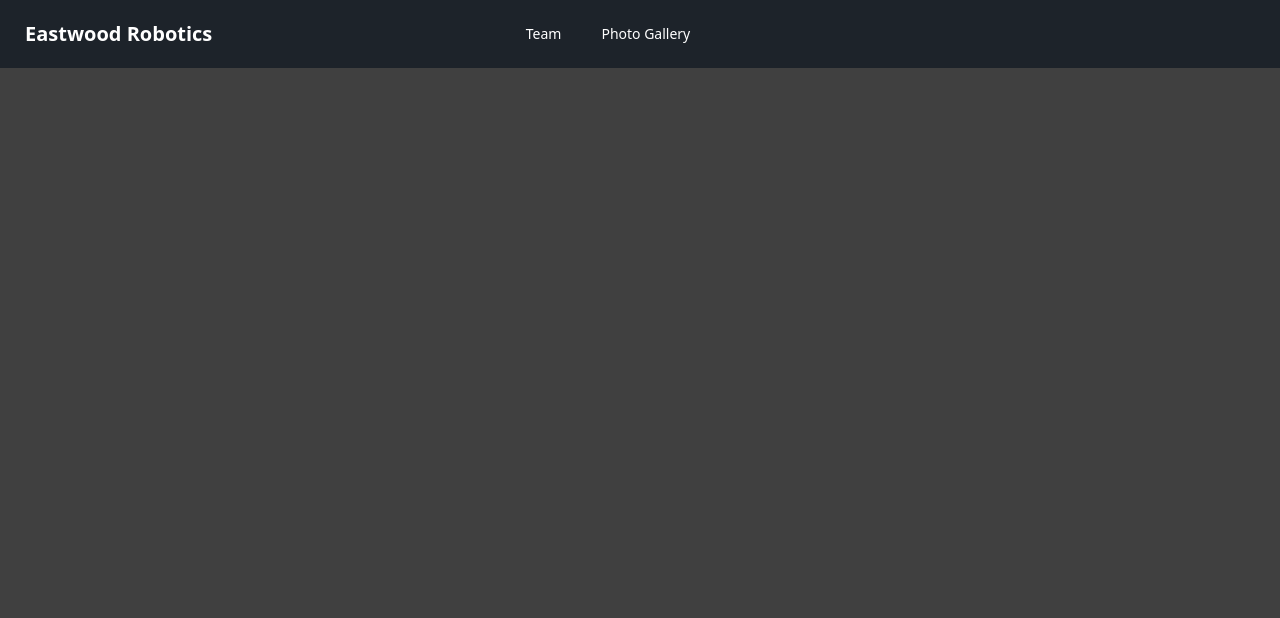
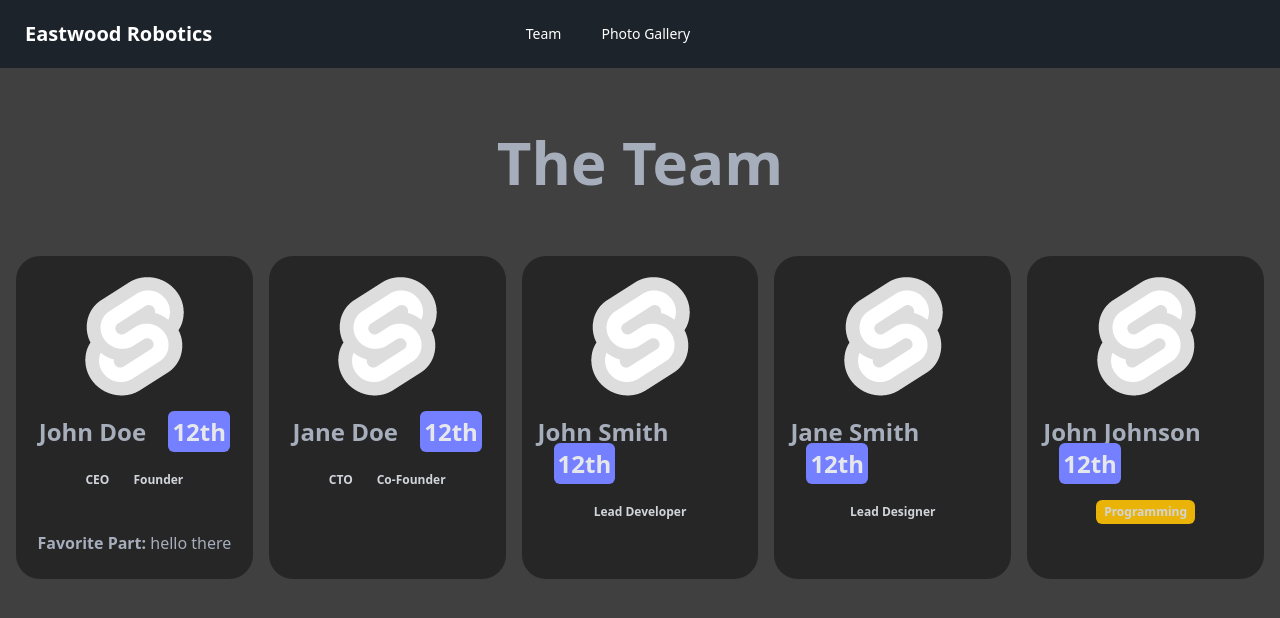
Before and after one commit to mazylol/eastwood-robotics-2024, a SvelteKit app: page /team in a window 1280 px wide. Shown: the top 618 px of the page. Built offline with nearby package versions, Linux system fonts and the light colour scheme; some icons are missing.

Commit message:
team page cards + formatting (30min)

```diff
--- /dev/null
+++ b/src/components/TeamCard.svelte
@@ -0,0 +1,58 @@
+<script lang="ts">
+	type TeamCardProps = {
+		name: string;
+		grade: number;
+		roles: string[];
+		image: string;
+	};
+
+	export let props: TeamCardProps;
+
+	props.roles = props.roles.sort();
+
+	function roleToColor(role: string) {
+		switch (role) {
+			case 'Programming':
+				return 'bg-yellow-500';
+			case 'Website':
+				return 'bg-purple-500';
+			case 'Construction':
+				return 'bg-blue-500';
+			case 'Marketing':
+				return 'bg-green-500';
+			case 'Video':
+				return 'bg-red-500';
+			case 'Engineering Notebook':
+				return 'bg-cyan-500';
+			case 'Driver':
+				return 'bg-gray-500';
+			case 'Spotter':
+				return 'bg-lime-500';
+			case 'T-Shirt':
+				return 'bg-rose-500';
+		}
+	}
+</script>
+
+<div class="flex flex-col items-center p-4 bg-neutral-800 rounded-3xl">
+	<img src={props.image} alt={props.name} class="rounded-full w-32 h-32" />
+	<h2 class="text-2xl font-bold mt-4">
+		{props.name}
+		<span class="ml-4 bg-primary p-1 rounded-md text-gray-200">
+			{props.grade}th
+		</span>
+	</h2>
+	<ul
+		class="sm:text-sm md:text-md lg:text-lg font-semibold flex-wrap flex flex-row text-gray-300 mt-4 justify-center"
+	>
+		{#each props.roles as role}
+			<li class={`py-1 px-2 mx-1 my-1 text-xs rounded-md ${roleToColor(role)}`}>
+				{role}
+			</li>
+		{/each}
+	</ul>
+	<hr class="my-4 border-b-2 border-gray-500" />
+	{#if $$slots.default}
+		<p><b>Favorite Part: </b><slot class="text-gray-700" /></p>
+	{/if}
+</div>
--- a/src/lib/scroll.ts
+++ b/src/lib/scroll.ts
@@ -1,5 +1,5 @@
 export function smoothScroll(id: string) {
-    document.querySelector(id)?.scrollIntoView({
-        behavior: "smooth",
-    });
+	document.querySelector(id)?.scrollIntoView({
+		behavior: 'smooth'
+	});
 }
--- a/src/routes/team/+page.svelte
+++ b/src/routes/team/+page.svelte
@@ -0,0 +1,51 @@
+<script lang="ts">
+	import TeamCard from '../../components/TeamCard.svelte';
+</script>
+
+<main title="Team">
+	<h1 class="text-center mt-16 text-6xl font-bold">The Team</h1>
+	<div class="grid sm:grid-cols-2 md:grid-cols-3 xl:grid-cols-5 gap-4 mx-4 my-4 mt-16">
+		<TeamCard
+			props={{
+				name: 'John Doe',
+				grade: 12,
+				roles: ['CEO', 'Founder'],
+				image: '/favicon.png'
+			}}
+		>
+			hello there
+		</TeamCard>
+		<TeamCard
+			props={{
+				name: 'Jane Doe',
+				grade: 12,
+				roles: ['CTO', 'Co-Founder'],
+				image: '/favicon.png'
+			}}
+		/>
+		<TeamCard
+			props={{
+				name: 'John Smith',
+				grade: 12,
+				roles: ['Lead Developer'],
+				image: '/favicon.png'
+			}}
+		/>
+		<TeamCard
+			props={{
+				name: 'Jane Smith',
+				grade: 12,
+				roles: ['Lead Designer'],
+				image: '/favicon.png'
+			}}
+		/>
+		<TeamCard
+			props={{
+				name: 'John Johnson',
+				grade: 12,
+				roles: ['Programming'],
+				image: '/favicon.png'
+			}}
+		/>
+	</div>
+</main>
```
Also changed, not shown: src/routes/+page.svelte (+5 -14 lines).
